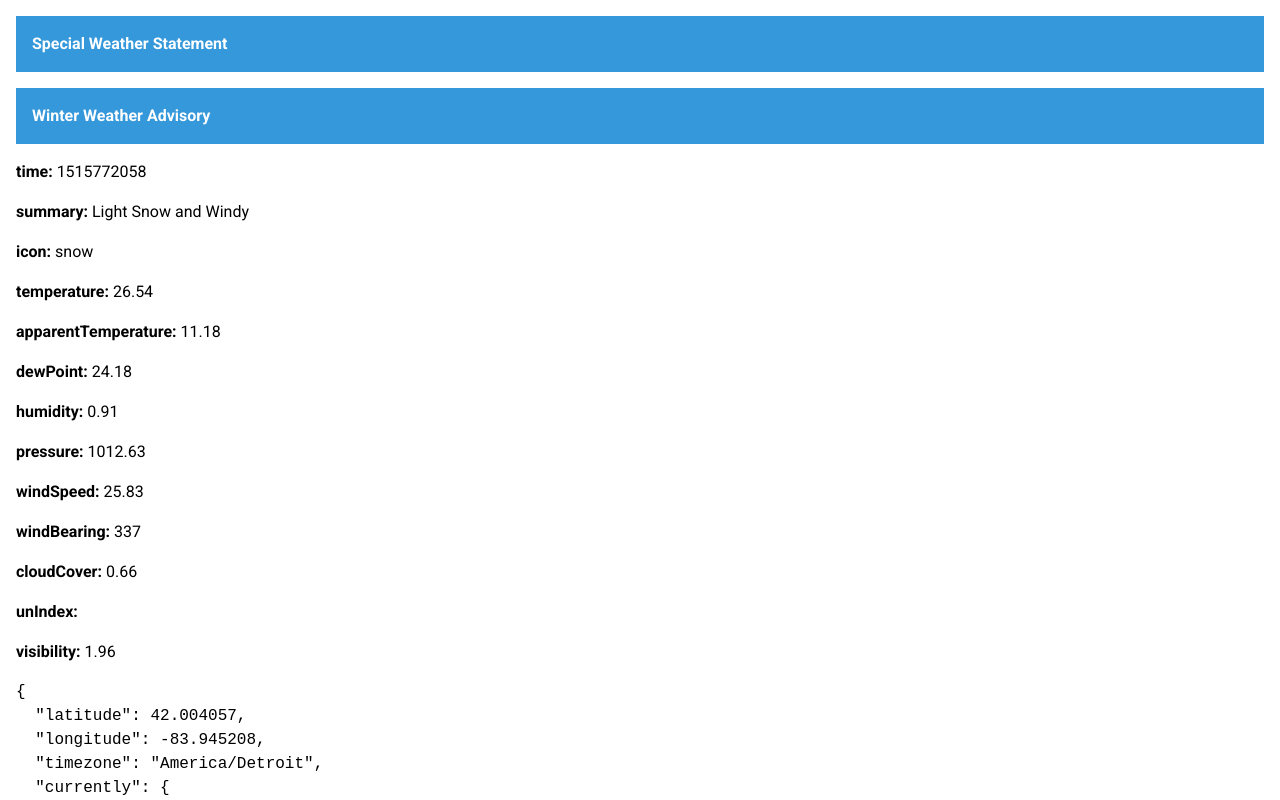
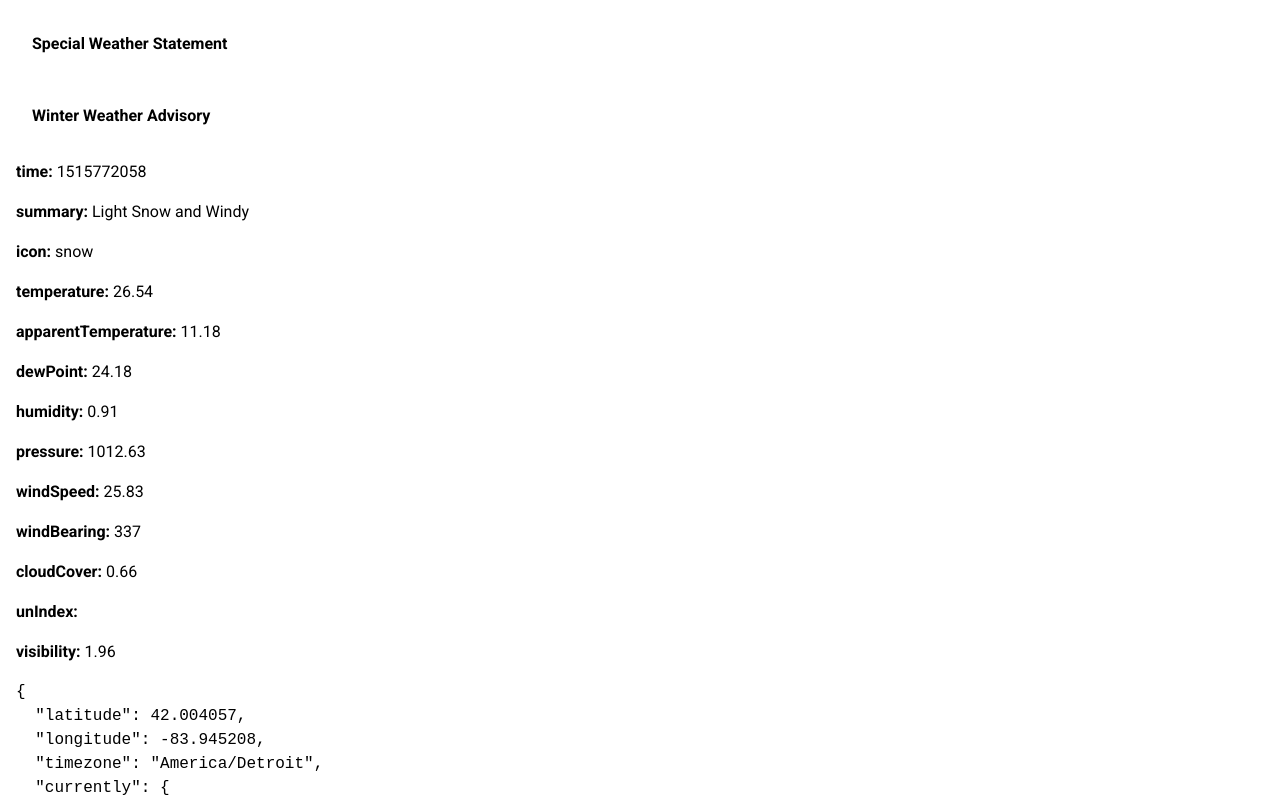
Before and after one commit to jdugdown/weather, a Vue app: page / in a window 1280 px wide. Shown: the top 800 px of the page. Built offline with nearby package versions, Linux system fonts and the light colour scheme; a web font is replaced by a local one.

Commit message:
make message classes dynamic

```diff
--- a/src/App.vue
+++ b/src/App.vue
@@ -8,7 +8,7 @@
       </div>
 
       <div v-else>
-        <div class="message message-info" v-for="alert in forecast.alerts">
+        <div class="message" :class="'message-' + alert.severity" v-for="alert in forecast.alerts">
           <strong>{{ alert.title }}</strong>
         </div>
 
```
